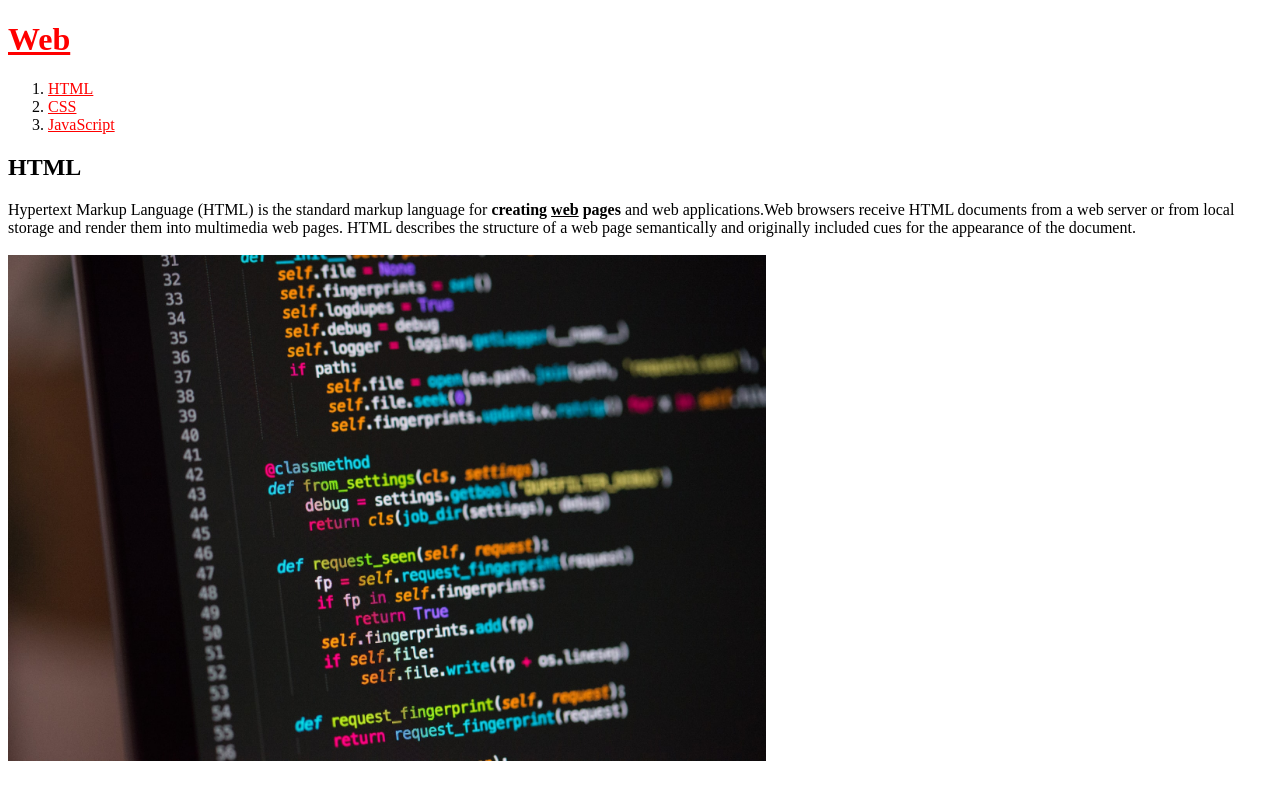
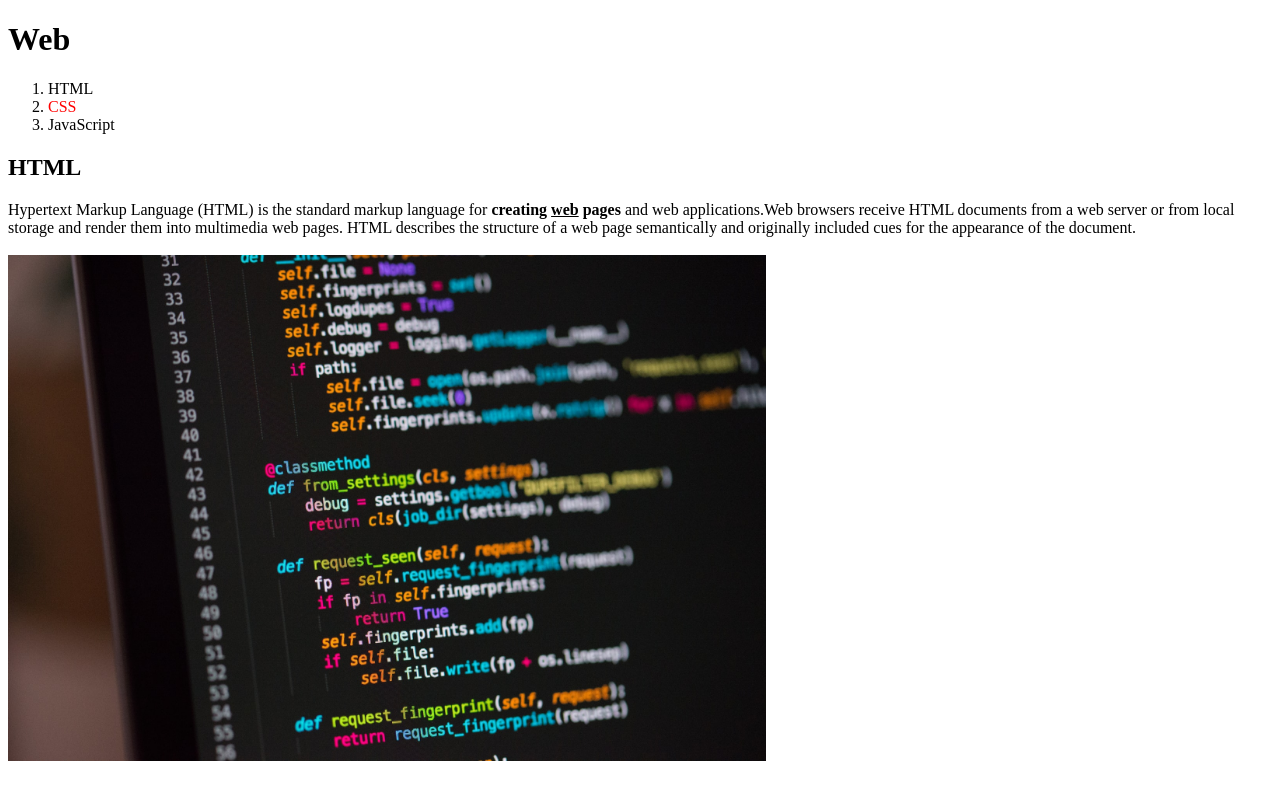
Before and after one commit to lgs777/webservice, a plain HTML site: page 1.html in a window 1280 px wide. Shown: the top 800 px of the page. Drawn offline with Linux system fonts and the light colour scheme; a script that the page names is missing.

Commit message:
Update 1.html

```diff
--- a/1.html
+++ b/1.html
@@ -14,7 +14,9 @@
   </script>
 
   <style>
-    a { color:red;}
+    a {color:black;
+       text-decoration: none;
+    }
   </style>
 
 </head>
@@ -22,7 +24,7 @@
   <h1><a href="index.html">Web</a></h1>
   <ol>
     <li><a href="1.html">HTML</a></li>
-    <li><a href="2.html">CSS</a></li>
+    <li><a href="2.html" style="color:red;">CSS</a></li>
     <li><a href="3.html">JavaScript</a></li>
   </ol>
 
```
